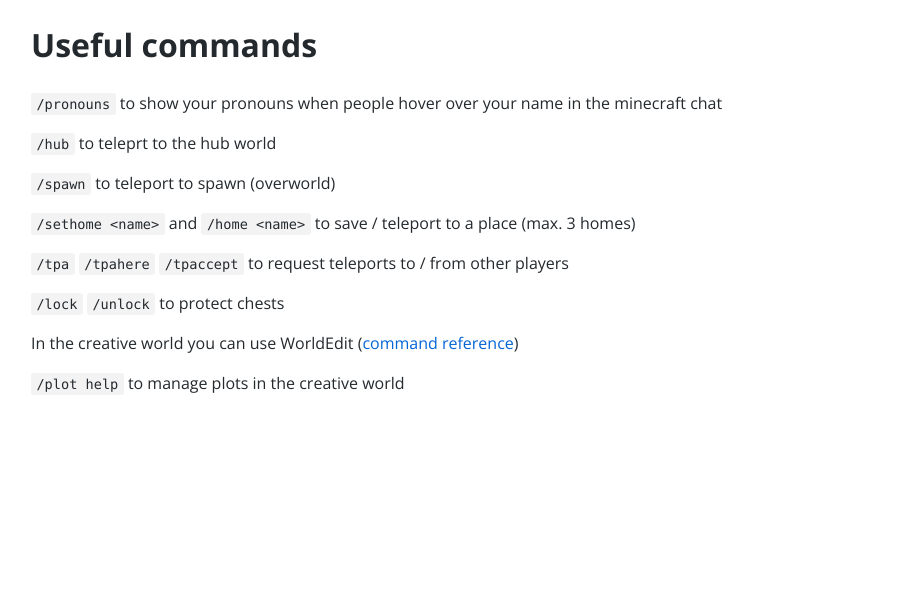
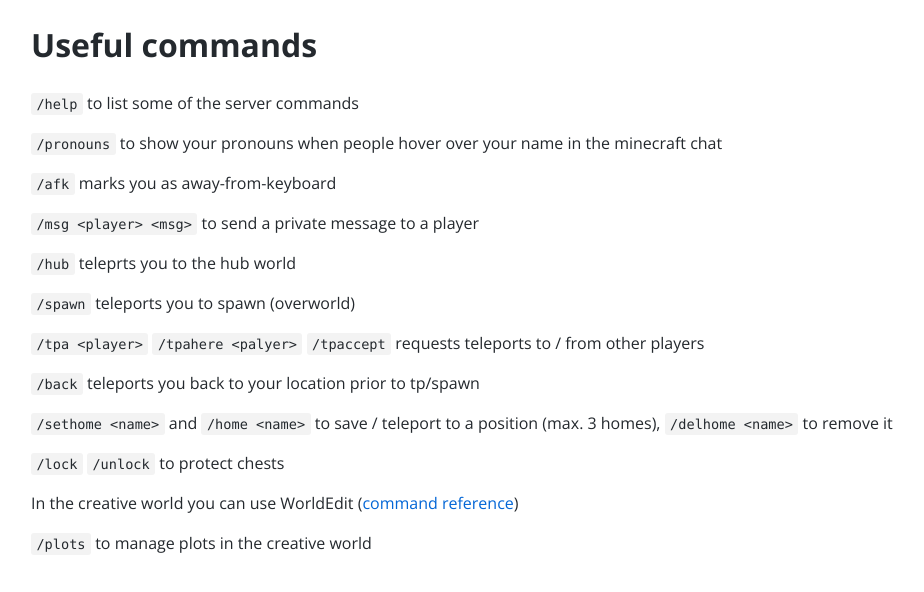
Before and after one commit to BigLazyDragon/livcraft, a Jekyll site: the page built from commands.md, in a window 1280 px wide. Shown: the top 592 px of the page, without its empty margins (109-1033 px from the left). Built offline with Jekyll 4.4.1, drawn with Linux system fonts in a browser that asks for light colours.

Commit message:
add some more commands

```diff
--- a/commands.md
+++ b/commands.md
@@ -3,18 +3,26 @@ title: Commands
 layout: post
 ---
 # Useful commands
+`/help` to list some of the server commands
+
 `/pronouns` to show your pronouns when people hover over your name in the minecraft chat
 
-`/hub` to teleprt to the hub world
+`/afk` marks you as away-from-keyboard
 
-`/spawn` to teleport to spawn (overworld)
+`/msg <player> <msg>` to send a private message to a player
 
-`/sethome <name>` and `/home <name>` to save / teleport to a place (max. 3 homes)
+`/hub` teleprts you to the hub world
 
-`/tpa` `/tpahere` `/tpaccept` to request teleports to / from other players
+`/spawn` teleports you to spawn (overworld)
+
+`/tpa <player>` `/tpahere <palyer>` `/tpaccept` requests teleports to / from other players
+
+`/back` teleports you back to your location prior to tp/spawn
+
+`/sethome <name>` and `/home <name>` to save / teleport to a position (max. 3 homes), `/delhome <name>` to remove it
 
 `/lock` `/unlock` to protect chests
 
 In the creative world you can use WorldEdit ([command reference](https://wiki.intellectualsites.com/FastAsyncWorldEdit/Commands))
 
-`/plot help` to manage plots in the creative world
+`/plots` to manage plots in the creative world
```
